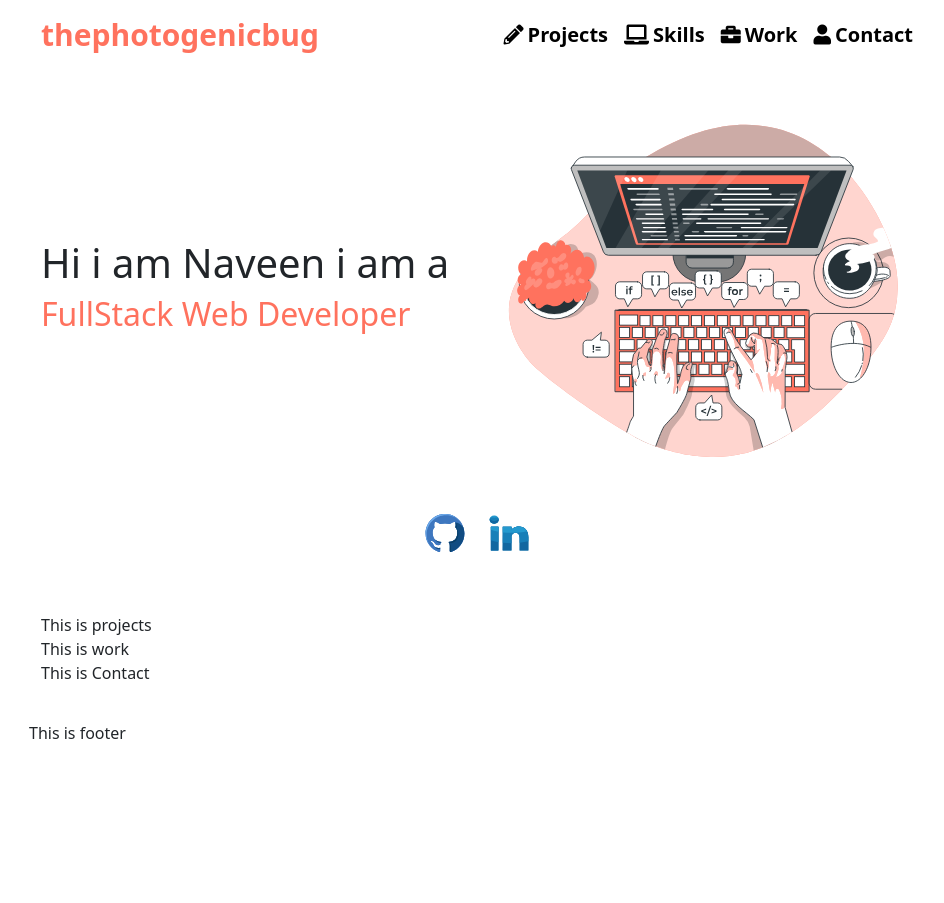
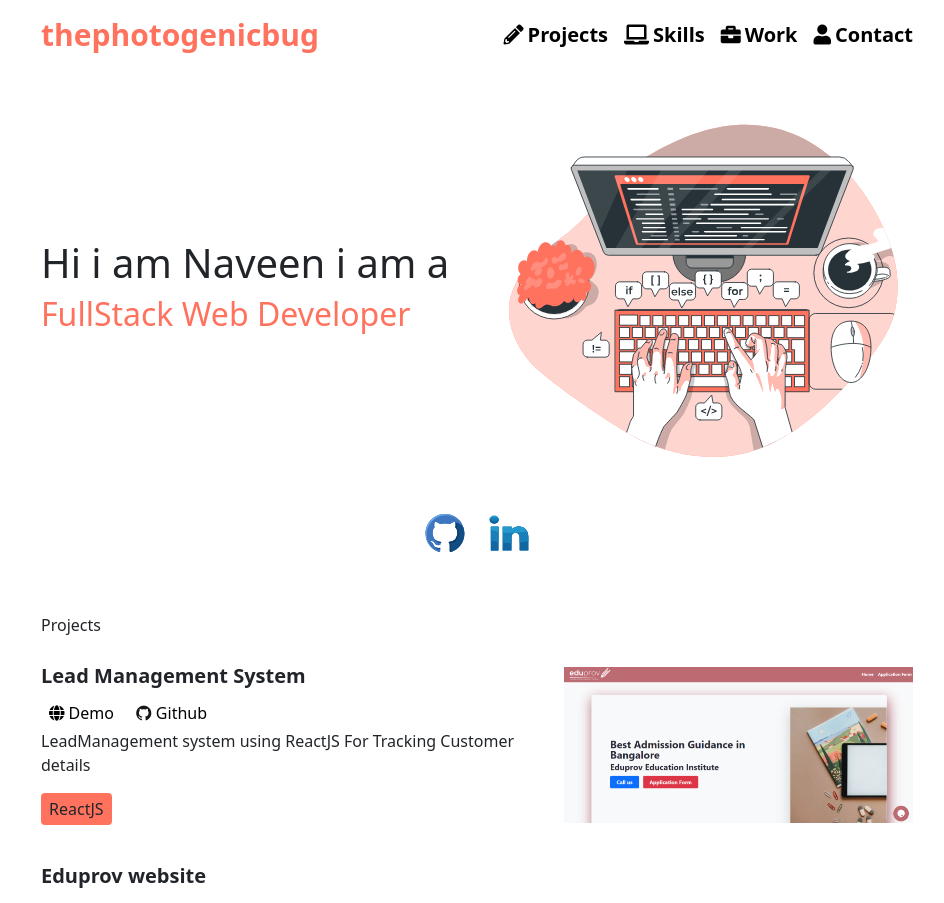
Before and after one commit to thephotogenicbug/Personal-React-website, a React (Create React App) app: page /#/ in a window 1280 px wide. Shown: the top 903 px of the page, without its empty margins (163-1107 px from the left). Before the commit the page ends 800 px from the top, so only its background shows below. Built offline with nearby package versions, Linux system fonts and the light colour scheme.

Commit message:
Personal-React-website : 07-07-2021 : Add Project component

```diff
--- a/public/index.html
+++ b/public/index.html
@@ -25,7 +25,8 @@
       Learn how to configure a non-root public URL by running `npm run build`.
     -->
     <link rel="stylesheet" href="https://use.fontawesome.com/releases/v5.15.3/css/all.css" integrity="sha384-SZXxX4whJ79/gErwcOYf+zWLeJdY/qpuqC4cAa9rOGUstPomtqpuNWT9wdPEn2fk" crossorigin="anonymous">
-    <title>React App</title>
+    <link rel="stylesheet" href="https://cdn.jsdelivr.net/gh/devicons/devicon@v2.12.0/devicon.min.css">
+    <title>thephotogenicbug.dev</title>
   </head>
   <body >
     <noscript>You need to enable JavaScript to run this app.</noscript>
--- /dev/null
+++ b/src/Components/body/projects/project-card.css
@@ -0,0 +1,69 @@
+.project-card{
+    flex:1;
+    display: flex;
+    justify-content: space-between;
+    align-items: center;
+    margin:16px 0px;
+    padding:8px 0px;
+
+}
+.project-image{
+    width:40%
+}
+.project-info{
+    margin-right:24px;
+}
+.project-title{
+    font-size: 20px;
+    font-weight: 600;
+}
+.project-tags{
+    display: flex;
+    max-width:20%;
+    flex-wrap: wrap;
+}
+.tag{
+    padding:4px 8px;
+    background-color: #FF725E;
+    border-radius: 4px;
+    margin-right:6px;
+    margin-bottom: 4px;
+}
+.project-links a {
+    text-decoration: none;
+    color:black
+
+}
+.project-links{
+    display: flex;
+    margin-top:6px;
+}
+.link-button{
+    display: flex;
+    align-items: center;
+    width:max-content;
+    padding:4px 8px;
+    border-radius: 4px;
+    font-size: 16px;
+    margin-right:6px;
+}
+.link-button i{
+    display: flex;
+    align-items: center;
+    margin-right:4px;
+}
+@media only screen and (max-width:720px){
+    .project-image{
+        width:70%;
+    }
+    .project-card{
+        flex-direction: column-reverse;
+    }
+    .project-info{
+        margin-left:0px;
+        margin-top:12px;
+    }
+    .project-tags{
+        max-width: 100%;
+    }
+}
--- /dev/null
+++ b/src/Components/body/projects/project-card.js
@@ -0,0 +1,39 @@
+import React from 'react'
+import './project-card.css'
+function ProjectCard({project}) {
+    return (
+        <div className="project-card">
+            <div className="project-info">
+            <label className="project-title">{project.title}</label>
+            <div className="project-links">
+               {project.demo && (
+                   <a className="project-link" href={project.demo}>
+                       <div className="link-button">
+                       <i class="fas fa-globe"></i>Demo
+                       </div>
+                   </a>
+               )}
+                 {project.github && (
+                   <a className="project-link" href={project.github}>
+                       <div className="link-button">
+                       <i class="devicon-github-original colored"></i>Github
+                       </div>
+                   </a>
+               )}
+            </div>
+            <p>{project.about}</p>
+            <div className="project-tags">
+                {project.tags.map((tag)=>{
+                    return(
+                        <label className="tag">{tag}</label>
+                    )
+                })}
+            </div>
+
+            </div>
+            <img src={project.image} className="project-image"/>
+        </div>
+    )
+}
+
+export default ProjectCard
--- /dev/null
+++ b/src/Components/body/projects/project.css
@@ -0,0 +1,5 @@
+.projects{
+    display: flex;
+    flex-direction: column;
+    flex:1; /* it will take all the width inside it */
+}
--- a/src/Components/body/projects/project.js
+++ b/src/Components/body/projects/project.js
@@ -1,9 +1,17 @@
 import React from 'react'
-
+import { ProjectData } from '../../data/project'
+import ProjectCard from './project-card'
+import './project.css'
 function Projects() {
+    const data = ProjectData
     return (
-        <div>
-            This is projects
+        <div className="projects">
+            <label className="section-title">Projects</label>
+            <div>
+              {data.map((project)=>{
+                  return <ProjectCard project={project}  />
+              })}
+            </div>
         </div>
     )
 }
--- /dev/null
+++ b/src/Components/data/project.js
@@ -0,0 +1,21 @@
+export const ProjectData=[
+    {
+        id:1,
+        title:'Lead Management System',
+        about:'LeadManagement system using ReactJS For Tracking Customer details  ',
+        tags:["ReactJS"],
+        github:'https://github.com/thephotogenicbug/EDUPROV',
+        demo :'https://eduprov.com/',
+        image:require('../../assets/Eduprov_design.png').default,
+    },
+    {
+        id:2,
+        title:'Eduprov website',
+        about:'Educational Website Built using Bootstrap which contains Blogs of Course , Exams , School and College information ',
+        tags:["HTML", "CSS", "Bootstrap", "JavaScript"],
+        github:'https://github.com/thephotogenicbug/EDUPROV',
+        demo :'https://eduprov.com/',
+        image:require('../../assets/Eduprov_design.png').default,
+
+    }
+]
```
Also changed, not shown: src/assets/Eduprov_design.png (added).
